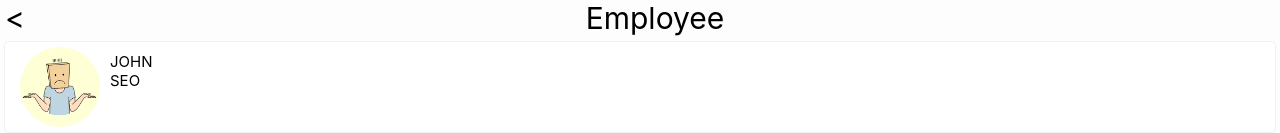
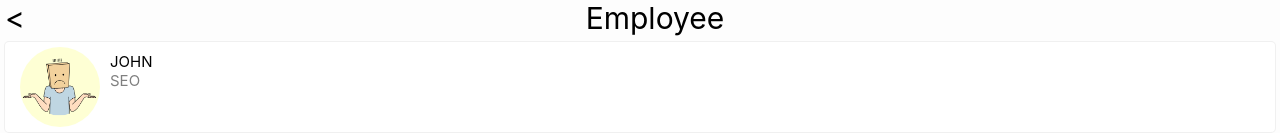
Before and after one commit to Winand/react-course-project, a React (Create React App) app: page /employee/1 in a window 1280 px wide. Shown: the top 133 px of the page. Built offline with nearby package versions, Linux system fonts and the light colour scheme.

Commit message:
Fixes, cleaning

```diff
--- a/src/App.js
+++ b/src/App.js
@@ -1,4 +1,3 @@
-import { useState } from 'react'
 import {EmployeeList} from './components/EmployeeList';
 import {EmployeeCard} from './components/EmployeeCard';
 import './App.css';
--- a/src/components/EmployeeCard/EmployeeCard.css
+++ b/src/components/EmployeeCard/EmployeeCard.css
@@ -1,11 +1,3 @@
-.employee-page-wrapper {
-
-}
-
-.employee-page-wrapper .employee-info-wrapper {
-
-}
-
 .employee-page-wrapper .employee-info-wrapper .employee-badge {
     padding: 5px 15px; /* внутренние отступы по вертикали и по горизонтали */
     margin: 2px 4px; /* внешние отступы по вертикали и по горизонтали */
@@ -13,7 +5,6 @@
     border: solid #e2e2e280 1px;
     border-radius: 5px;
     display: flex;
-    cursor: pointer; /* ссылка */
 }
 
 .employee-page-wrapper .employee-info-wrapper .employee-badge .avatar {
@@ -30,7 +21,7 @@
     padding-left: 10px;
 }
 
-.employee-list-item .employee-position {
+.employee-page-wrapper .employee-info-wrapper .employee-badge .user-info .employee-position {
     color: gray;
 }
 
--- a/src/components/EmployeeCard/EmployeeCard.js
+++ b/src/components/EmployeeCard/EmployeeCard.js
@@ -22,8 +22,6 @@ export const EmployeeCard = () => {
             setEmployee(data.find(el=>el.id === Number(employeeId)));
         }
     }, [employeeId, setEmployee])
-
-    const currentEmployee = {};
 
     return (<div className="employee-page-wrapper">
         <EmployeeCardHeader onGoBack={onGoBack} />
--- a/src/components/EmployeeList/EmployeeListItem/EmployeeListItem.js
+++ b/src/components/EmployeeList/EmployeeListItem/EmployeeListItem.js
@@ -8,7 +8,7 @@ export const EmployeeListItem = ({ user }) => {
     /* useCalllback, т. к. useNavigate - это хук (начинается с "use") */
     const onClick = useCallback(() => {
         navigate(`/employee/${user.id}`)
-    }, [navigate]);
+    }, [navigate, user.id]);
 
     return (<div className='employee-list-item' onClick={() => onClick(user)}>
         <div className='avatar'>{user.avatar}</div>
```
